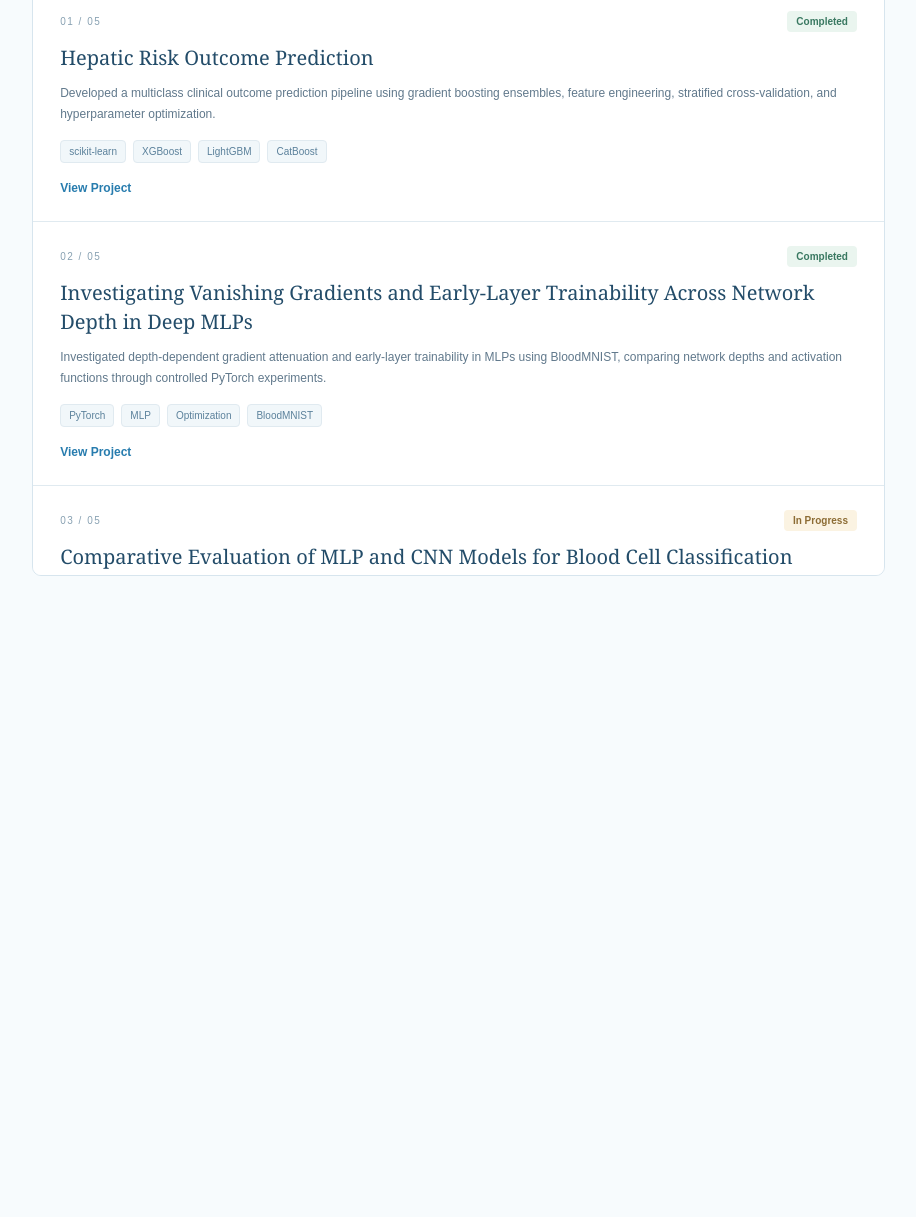
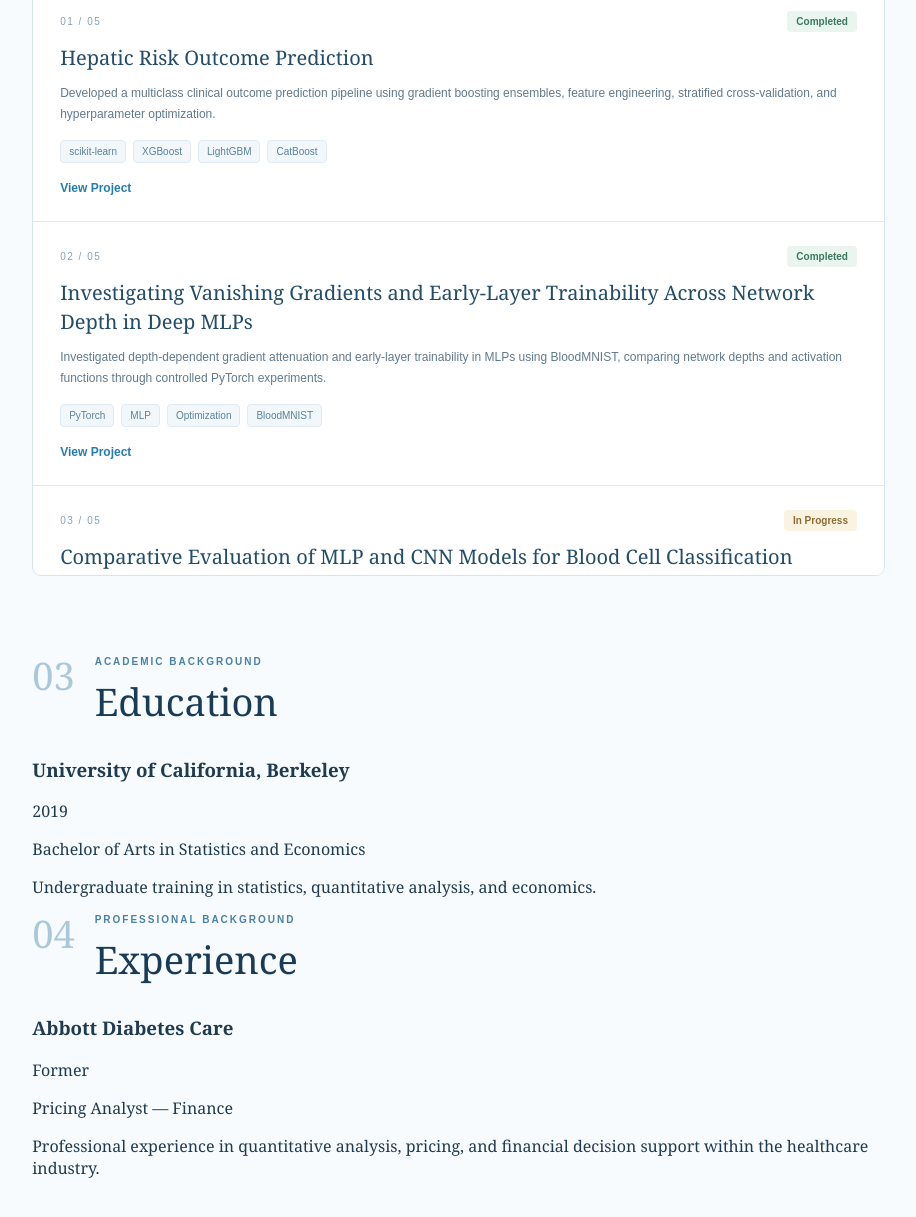
Before and after one commit to uyentran9/uyentran-ai-blog, a Jekyll site: the page built from profile-preview.md, in a window 1280 px wide, cut to the strip 1453-2748 px from the top of the page. Shown: the top 1217 px of the strip, without its empty margins (335-1251 px from the left). Built offline with Jekyll 4.4.1, drawn with Linux system fonts in a browser that asks for light colours; before the commit the page ends 2209 px from its top, so only the background shows below that.

Commit message:
Update profile-preview.md
Add education and professional experience sections

```diff
--- a/profile-preview.md
+++ b/profile-preview.md
@@ -282,3 +282,72 @@ permalink: /profile-preview/
   </div>
 
 </section>
+
+
+<!-- =========================================
+     Section 03 — Education
+     ========================================= -->
+<section class="education-section" id="education">
+
+  <div class="section-heading">
+    <span class="section-number">03</span>
+    <div>
+      <span class="section-label">ACADEMIC BACKGROUND</span>
+      <h2>Education</h2>
+    </div>
+  </div>
+
+  <div class="academic-entry">
+
+    <div class="entry-header">
+      <h3>University of California, Berkeley</h3>
+      <span class="entry-date">2019</span>
+    </div>
+
+    <p class="entry-subtitle">
+      Bachelor of Arts in Statistics and Economics
+    </p>
+
+    <p class="entry-description">
+      Undergraduate training in statistics,
+      quantitative analysis, and economics.
+    </p>
+
+  </div>
+
+</section>
+
+
+<!-- =========================================
+     Section 04 — Professional Experience
+     ========================================= -->
+<section class="experience-section" id="experience">
+
+  <div class="section-heading">
+    <span class="section-number">04</span>
+    <div>
+      <span class="section-label">PROFESSIONAL BACKGROUND</span>
+      <h2>Experience</h2>
+    </div>
+  </div>
+
+  <div class="academic-entry">
+
+    <div class="entry-header">
+      <h3>Abbott Diabetes Care</h3>
+      <span class="entry-date">Former</span>
+    </div>
+
+    <p class="entry-subtitle">
+      Pricing Analyst — Finance
+    </p>
+
+    <p class="entry-description">
+      Professional experience in quantitative
+      analysis, pricing, and financial
+      decision support within the healthcare industry.
+    </p>
+
+  </div>
+
+</section>
```
